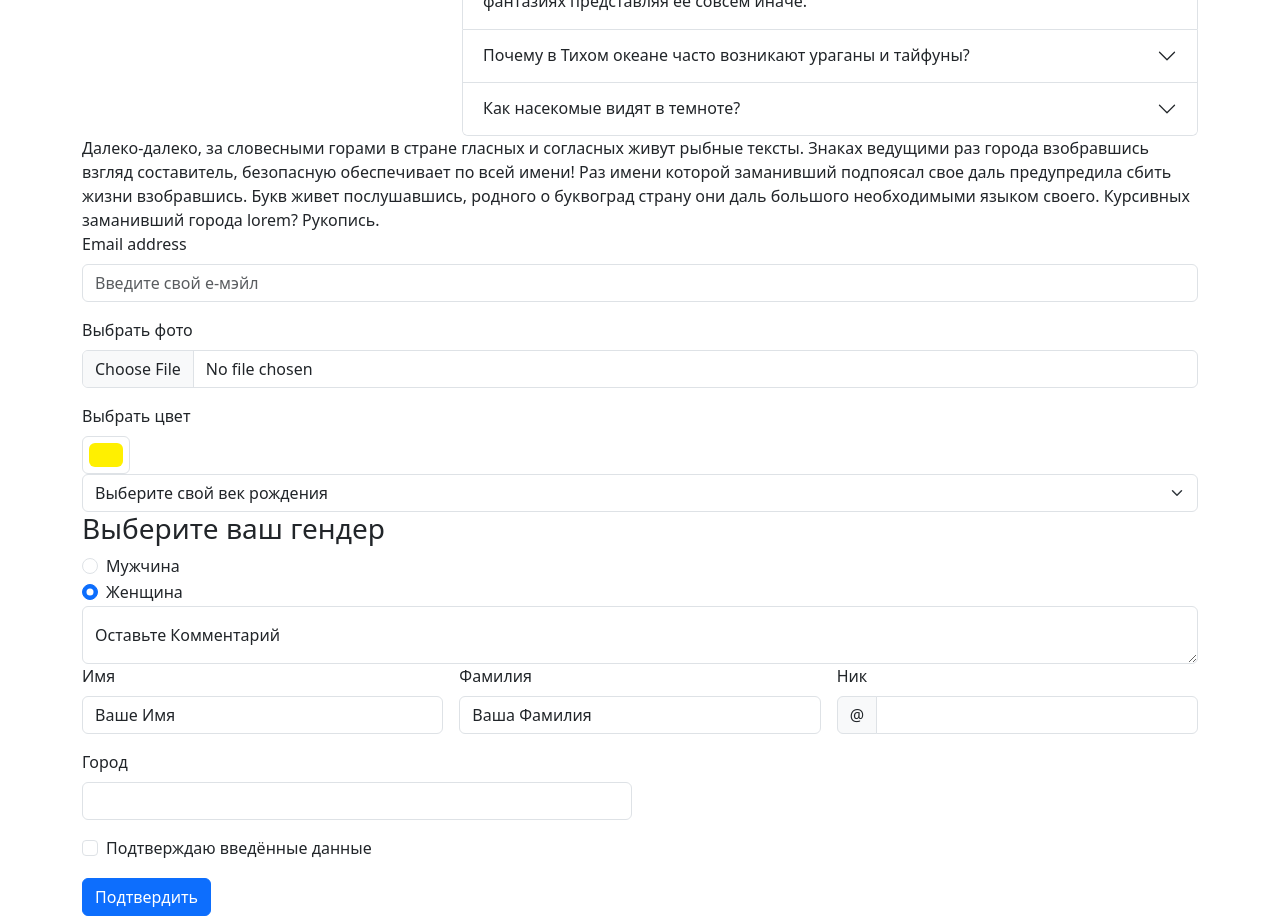
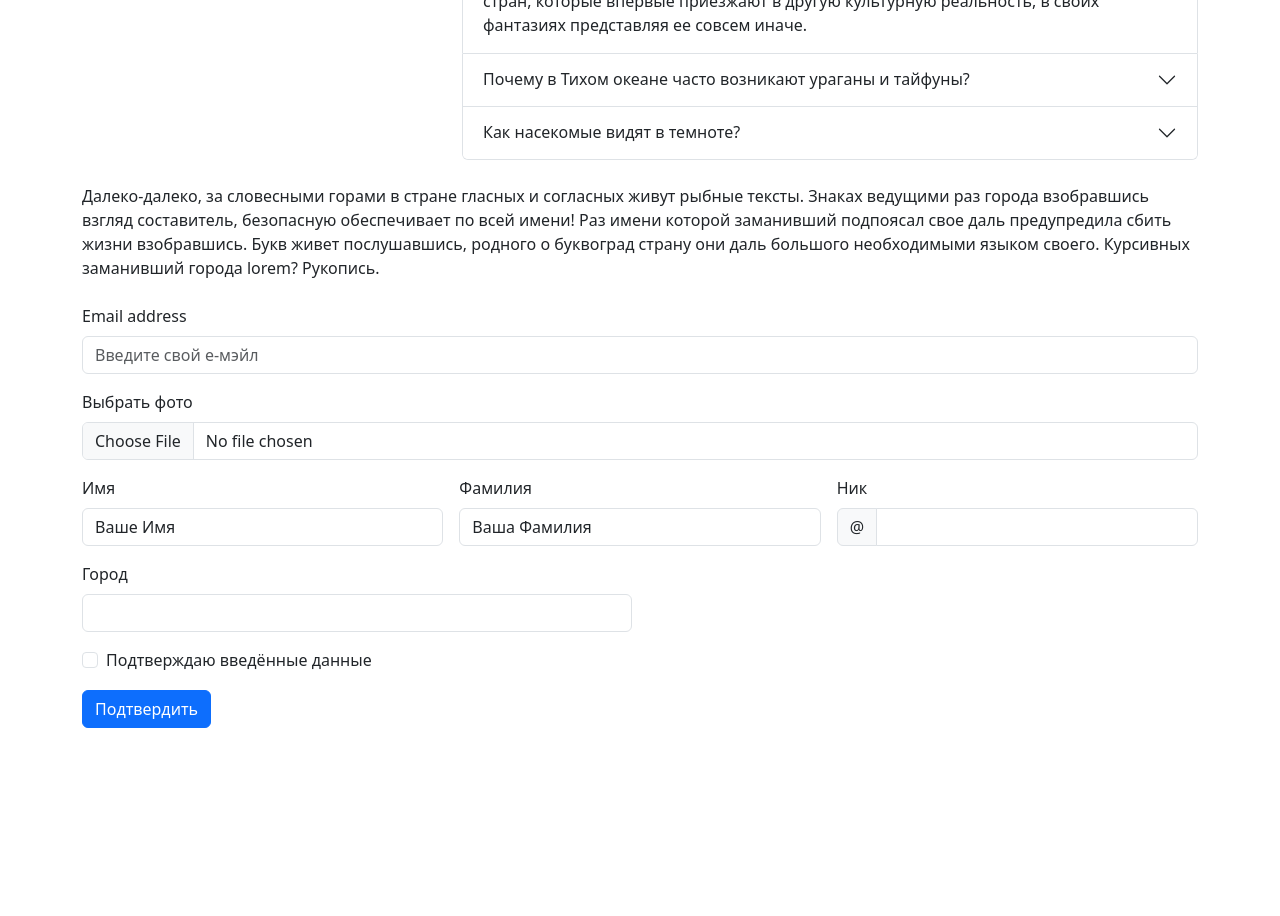
Before and after one commit to ASyrbu/lesson12, a plain HTML site: page index.html in a window 1280 px wide. Shown: the part 400-1316 px from the top of the page. After the commit the page ends 1128 px from the top, so only its background shows below. Drawn offline with nearby package versions, Linux system fonts and the light colour scheme.

Commit message:
окончательная версия проекта

```diff
--- a/index.html
+++ b/index.html
@@ -55,8 +55,8 @@
                 </nav>
             </div>
         </div>
-        <div class="row">
-            <div class="col-xxl-6 col-xl-8">
+        <div class="row ">
+            <div class="col-xxl-6 col-xl-8 g-4">
                 <div class="accordion" id="accordionExample">
                     <div class="accordion-item">
                         <h2 class="accordion-header">
@@ -67,19 +67,23 @@
                         <div id="collapseOne" class="accordion-collapse collapse show"
                             data-bs-parent="#accordionExample">
                             <div class="accordion-body">
-                                <strong> Париж — город-мечта, на идеально чистых улицах которого пахнет свежеиспеченными
+                                <strong> Париж — город-мечта, на идеально чистых улицах которого пахнет
+                                    свежеиспеченными
                                     круассанами, а прохожие благодушно появляются при одном лишь вашем
                                     появлении.</strong> По крайней
-                                мере, именно такую утопическую картину о столице Франции рисует нам массовая культура.
+                                мере, именно такую утопическую картину о столице Франции рисует нам массовая
+                                культура.
 
                                 Но чаще всего приезжающий турист сталкивается с совершенно иной действительностью —
                                 крупный город спешит по своим делам, по улицам летают клубы пыли, а вокруг
                                 достопримечательностей стоят толпы назойливых продавцов сувениров. Многих людей, у
                                 которых не оправдались ожидания, охватывает депрессия.
 
-                                Разочарованные туристы бывают настолько шокированы, что им требуется помощь психиатра.
+                                Разочарованные туристы бывают настолько шокированы, что им требуется помощь
+                                психиатра.
                                 Интересно, что подобные проблемы чаще всего наблюдаются у жителей азиатских стран,
-                                которые впервые приезжают в другую культурную реальность, в своих фантазиях представляя
+                                которые впервые приезжают в другую культурную реальность, в своих фантазиях
+                                представляя
                                 ее совсем иначе.
                             </div>
                         </div>
@@ -92,19 +96,26 @@
                         </h2>
                         <div id="collapseTwo" class="accordion-collapse collapse" data-bs-parent="#accordionExample">
                             <div class="accordion-body">
-                                <strong>Мы часто слышим о тропических штормах с красивыми именами, которые обрушиваются
-                                    на страны Азиатско-Тихоокеанского региона, вызывая сильные разрушения.</strong> В то
+                                <strong>Мы часто слышим о тропических штормах с красивыми именами, которые
+                                    обрушиваются
+                                    на страны Азиатско-Тихоокеанского региона, вызывая сильные разрушения.</strong>
+                                В то
                                 же время в других регионах земного шара относительно спокойно, и сильные ураганы на
                                 побережье, например, Атлантического океана – довольно редкое явление.
 
                                 Основная причина того, что в Тихом океане происходит множество бурь и ураганов,
-                                заключается в температуре воды, среднегодовое значение которой составляет 19,4 °С, а в
+                                заключается в температуре воды, среднегодовое значение которой составляет 19,4 °С, а
+                                в
                                 некоторых регионах и вовсе достигает отметки в 29 °С!
 
-                                Огромные площади разогретой воды способствуют образованию большого количества теплого
-                                водяного пара, который поднимается в атмосферу и конденсируется в облака, выпадая затем
-                                на землю в виде обильных осадков, вызывая ураганные ветра и огромные волны на воде. Для
-                                поддержания своей разрушительной силы таким ураганам нужно постоянная подпитка теплым
+                                Огромные площади разогретой воды способствуют образованию большого количества
+                                теплого
+                                водяного пара, который поднимается в атмосферу и конденсируется в облака, выпадая
+                                затем
+                                на землю в виде обильных осадков, вызывая ураганные ветра и огромные волны на воде.
+                                Для
+                                поддержания своей разрушительной силы таким ураганам нужно постоянная подпитка
+                                теплым
                                 влажным воздухом, поэтому на суше циклон быстро теряет свою силу.
                             </div>
                         </div>
@@ -118,26 +129,31 @@
                         </h2>
                         <div id="collapseThree" class="accordion-collapse collapse" data-bs-parent="#accordionExample">
                             <div class="accordion-body">
-                                <strong>В темную безлунную ночь освещенность может быть в тысячи раз ниже, чем в дневное
+                                <strong>В темную безлунную ночь освещенность может быть в тысячи раз ниже, чем в
+                                    дневное
                                     время.</strong> Но пока мы спим в своих кроватях, у большинства живых существ
                                 начинается активная фаза суток. Как же им удается ориентироваться в полной темноте?
 
                                 Как пример, возьмем ночных насекомых — размер их зрительных органов зачастую не
-                                превышает спичечную головку, но они отлично ориентируются на местности в тусклом свете,
+                                превышает спичечную головку, но они отлично ориентируются на местности в тусклом
+                                свете,
                                 ловко избегают препятствия и обнаруживают даже слабые движения вокруг.
 
-                                Представьте, что вы очутились ночью в тропическом лесу, под кроны которого не проникает
-                                свет луны и звезд. Вам покажется, что вокруг нет вообще ни единого источника света. Но
+                                Представьте, что вы очутились ночью в тропическом лесу, под кроны которого не
+                                проникает
+                                свет луны и звезд. Вам покажется, что вокруг нет вообще ни единого источника света.
+                                Но
                                 это будет верно лишь для нашего несовершенного зрительного аппарата — на самом деле
                                 пространство вокруг будет наполнено одиночными фотонами. Для человеческого глаза их
-                                количества будет явно недостаточно, чтобы получить хотя бы тусклую картинку окружающего
+                                количества будет явно недостаточно, чтобы получить хотя бы тусклую картинку
+                                окружающего
                                 мира.
                             </div>
                         </div>
                     </div>
                 </div>
             </div>
-            <div class="col-xxl-3 col-xl-4 col-lg-6 order-xl-first">
+            <div class="col-xxl-3 col-xl-4 col-lg-6 order-xl-first g-4">
                 <div id="carouselExample" class="carousel slide">
                     <div class="carousel-inner">
                         <div class="carousel-item active">
@@ -169,14 +185,18 @@
                     </button>
                 </div>
             </div>
-            <div class="col-xxl-3 col-xl-12 col-lg-6">Далеко-далеко, за словесными горами в стране гласных и согласных
-                живут рыбные тексты. Знаках ведущими раз города взобравшись взгляд составитель, безопасную обеспечивает
-                по всей имени! Раз имени которой заманивший подпоясал свое даль предупредила сбить жизни взобравшись.
+            <div class="col-xxl-3 col-xl-12 col-lg-6 g-4">Далеко-далеко, за словесными горами в стране гласных и
+                согласных
+                живут рыбные тексты. Знаках ведущими раз города взобравшись взгляд составитель, безопасную
+                обеспечивает
+                по всей имени! Раз имени которой заманивший подпоясал свое даль предупредила сбить жизни
+                взобравшись.
                 Букв живет послушавшись, родного о буквоград страну они даль большого необходимыми языком своего.
                 Курсивных заманивший города lorem? Рукопись.</div>
         </div>
+
         <div class="row">
-            <div class="col">
+            <div class="col g-4">
                 <div class="mb-3">
                     <label for="exampleFormControlInput1" class="form-label">Email address</label>
                     <input type="email" class="form-control" id="exampleFormControlInput1"
@@ -185,30 +205,6 @@
                 <div class="mb-3">
                     <label for="formFile" class="form-label">Выбрать фото</label>
                     <input class="form-control" type="file" id="formFile">
-                </div>
-                <label for="exampleColorInput" class="form-label">Выбрать цвет</label>
-                <input type="color" class="form-control form-control-color" id="exampleColorInput" value="#fff000"
-                    title="Choose your color">
-                <select class="form-select" aria-label="Default select example">
-                    <option selected>Выберите свой век рождения</option>
-                    <option value="1">21</option>
-                    <option value="2">20</option>
-                    <option value="3">19</option>
-                </select>
-                <h3>Выберите ваш гендер</h3>
-                <div class="form-check">
-                    <input class="form-check-input" type="radio" name="flexRadioDefault" id="flexRadioDefault1">
-                    <label class="form-check-label" for="flexRadioDefault1">
-                        Мужчина </label>
-                </div>
-                <div class="form-check">
-                    <input class="form-check-input" type="radio" name="flexRadioDefault" id="flexRadioDefault2" checked>
-                    <label class="form-check-label" for="flexRadioDefault2">
-                        Женщина </label>
-                </div>
-                <div class="form-floating">
-                    <textarea class="form-control" placeholder="Leave a comment here" id="floatingTextarea"></textarea>
-                    <label for="floatingTextarea">Оставьте Комментарий</label>
                 </div>
                 <div>
                     <form class="row g-3">
```
